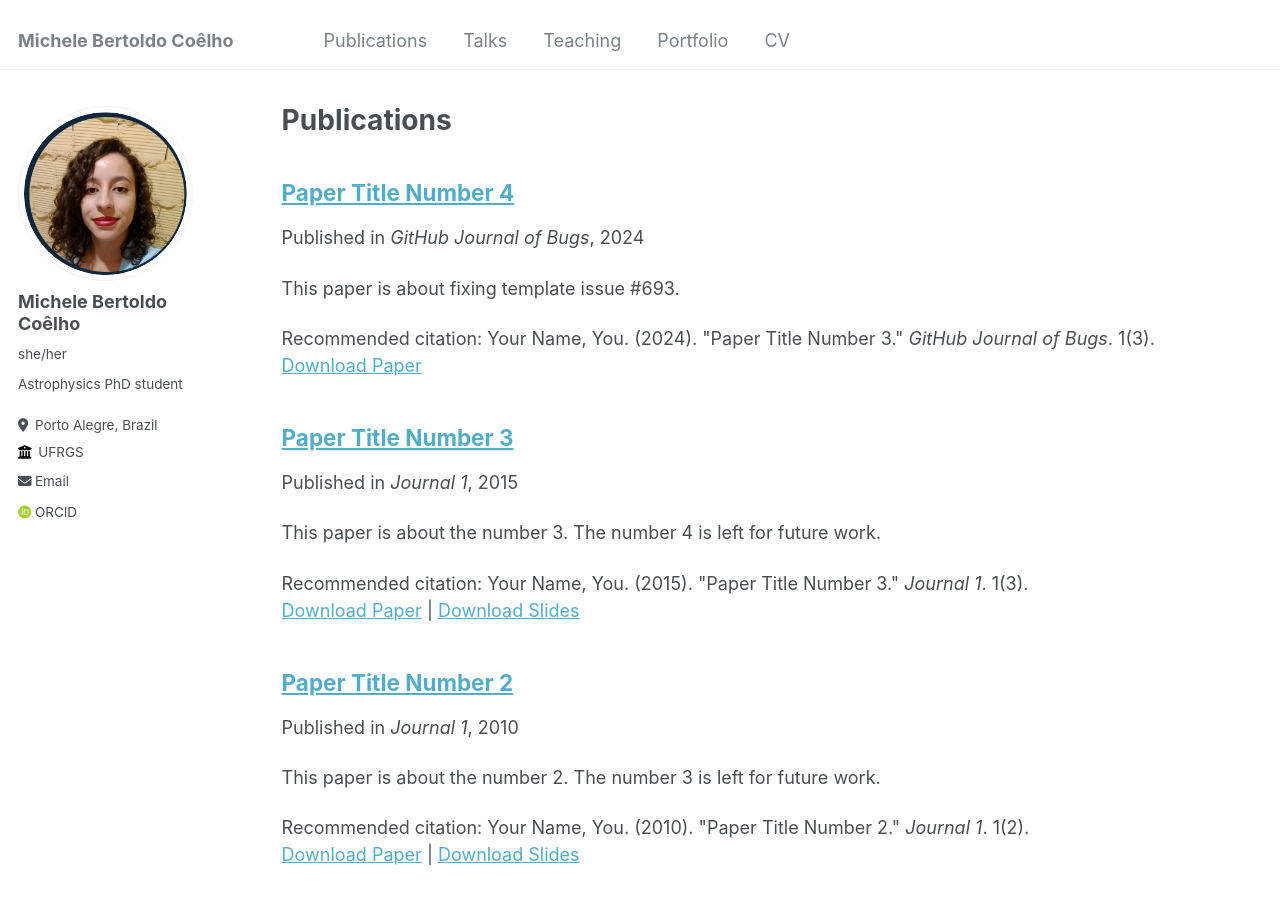
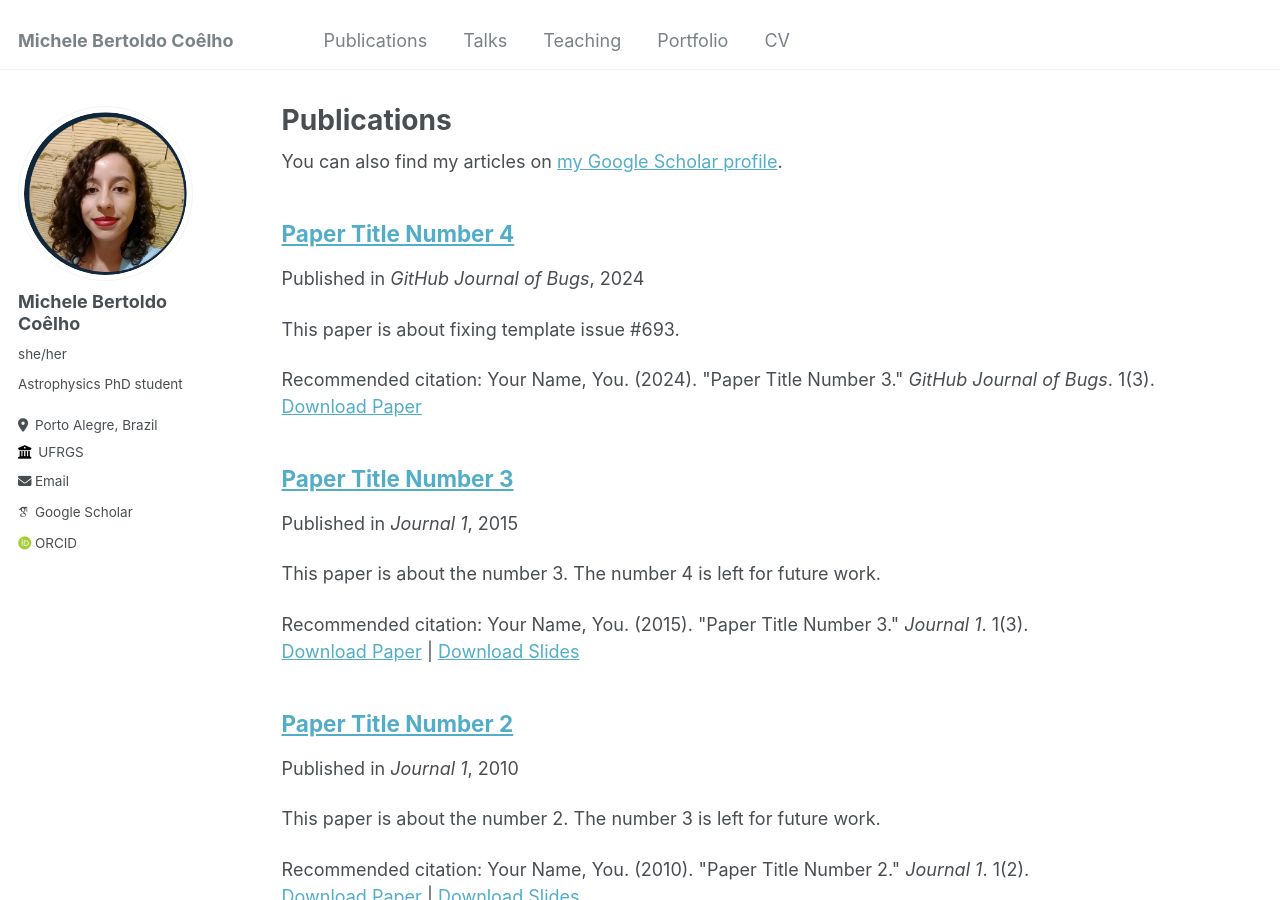
Before and after one commit to michele-bc/michele-bc.github.io, a Jekyll site: the page built from _pages/publications.md, in a window 1280 px wide and 900 px high. Built offline with Jekyll 4.4.1, drawn with Linux system fonts in a browser that asks for light colours; some web fonts are replaced; part of the change alters nothing that is shown.

Commit message:
Update _config.yml

```diff
--- a/_config.yml
+++ b/_config.yml
@@ -32,7 +32,7 @@ author:
 
   # Academic websites
   #arxiv            : # URL - Update with the correct link to your profile
-  #googlescholar    : "https://scholar.google.com/citations?user=PS_CX0AAAAAJ"
+  googlescholar    : "https://scholar.google.com/citations?user=M1yxP14AAAAJ"
   #impactstory      : # URL
   orcid            : "https://orcid.org/0000-0003-4593-2285"
   #semantic         : # URL
```
